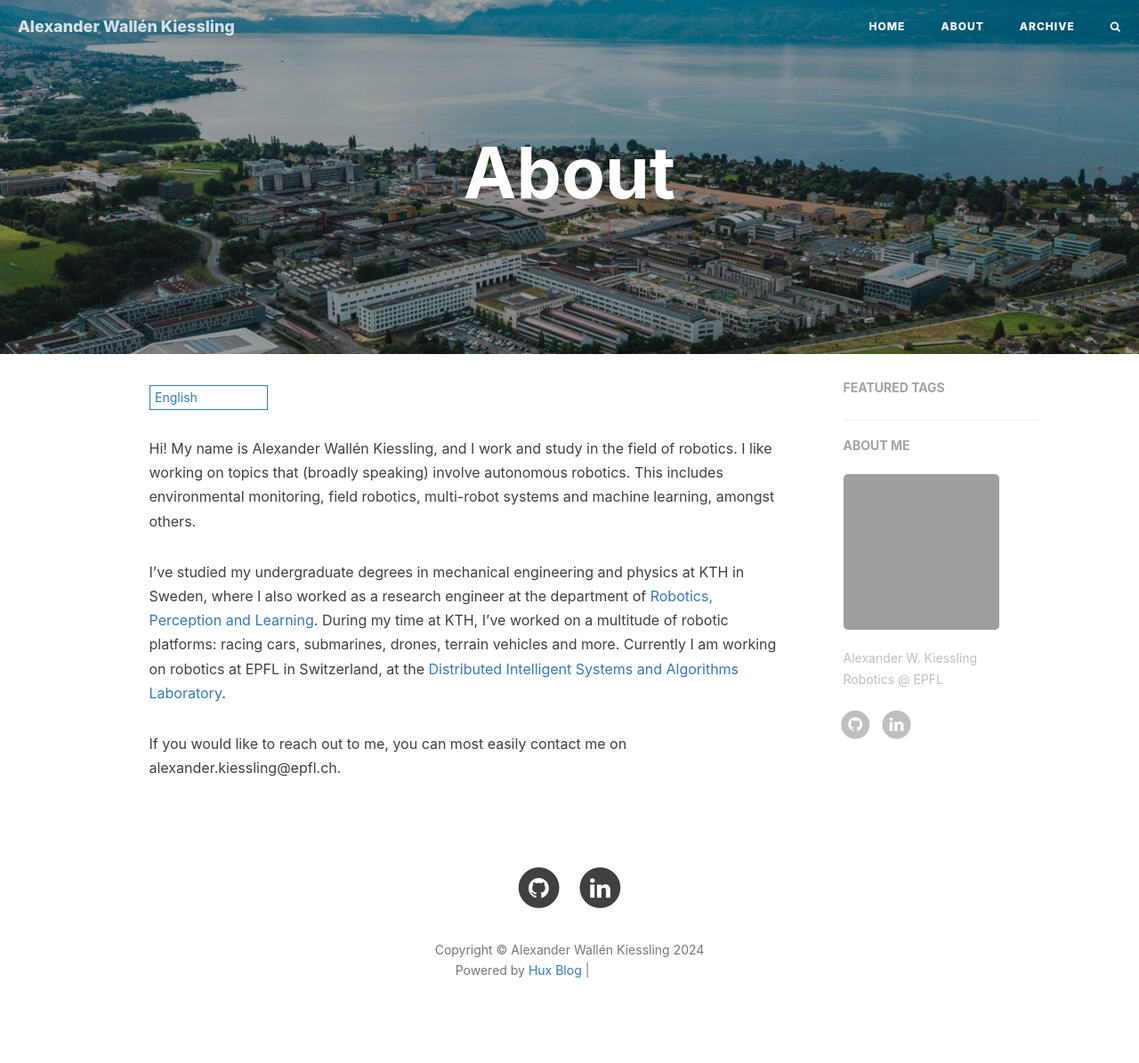
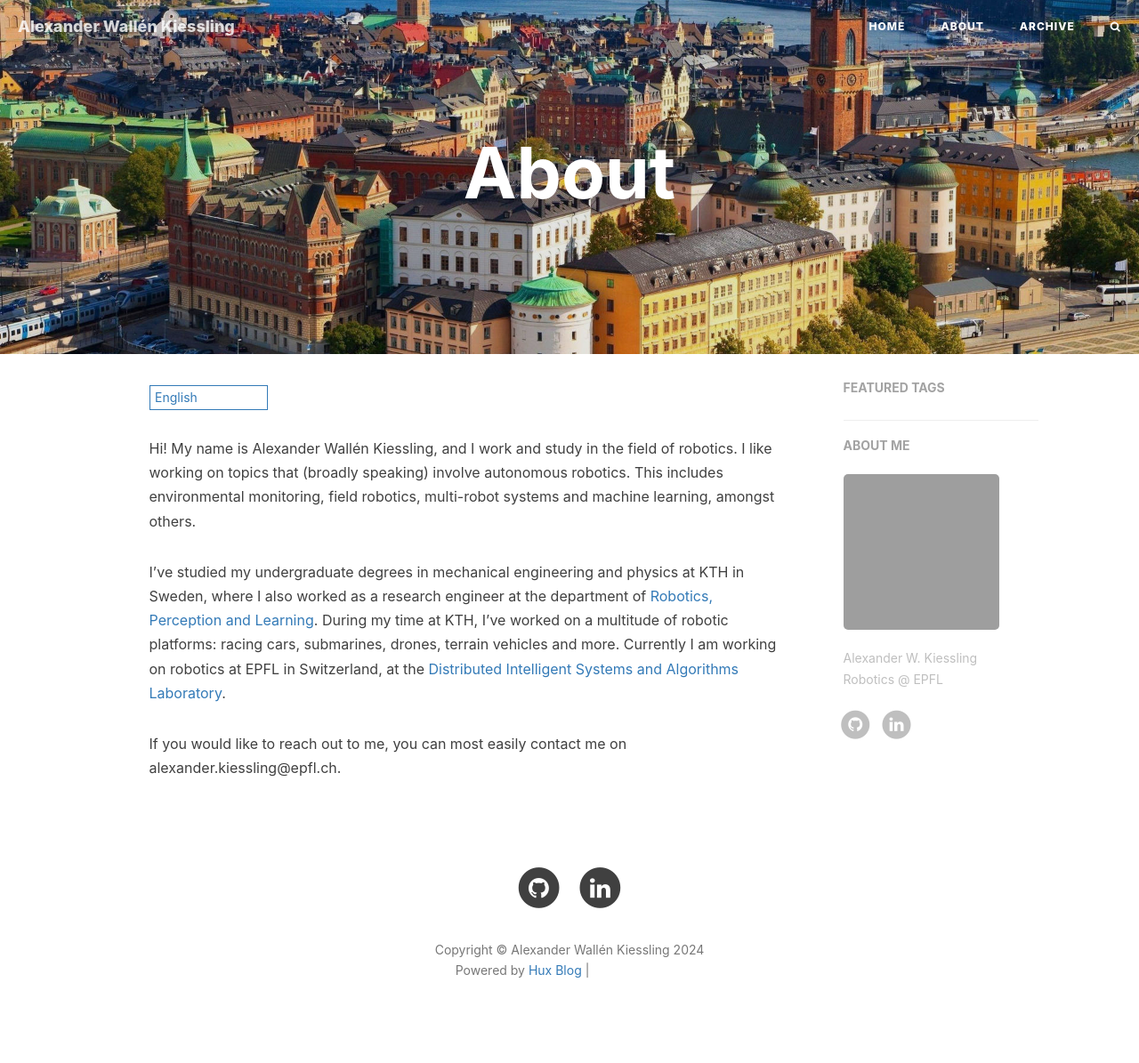
Before and after one commit to Alwaki/alwaki.github.io, a Jekyll site: the page built from about.html, in a window 1280 px wide. Shown: the whole page at 89% size. Built offline with Jekyll 4.4.1, drawn with Linux system fonts in a browser that asks for light colours; nearby versions of some CDN libraries; comment, search, counter and statistics services are not loaded; grey boxes are pictures that could not be loaded.

Commit message:
changed pictures for about & home

```diff
--- a/_config.yml
+++ b/_config.yml
@@ -1,7 +1,7 @@
 # Site settings
 title: Alexander Wallén Kiessling
 SEOTitle: Alex's Homepage / Blog
-header-img: img/EPFL-bg.jpg
+header-img: img/lausanne-bg.jpg
 email: alexander.kiessling@epfl.ch
 description: "Alex's Blog Page | Robotics, Teaching, Experiences"
 keyword: "Alex's Blog, Homepage, Alexander Kiessling, Alexander Wallén Kiessling, Github Pages"
--- a/about.html
+++ b/about.html
@@ -2,8 +2,8 @@
 layout: page
 title: "About"
 description: ""
-header-img: "img/EPFL-bg.jpg"
-header-mask: 0.3
+header-img: "img/stockholm-bg.jpg"
+header-mask: 0.1
 multilingual: true
 ---
 
```
Also changed, not shown: img/lausanne-bg.jpg (added), img/stockholm-bg.jpg (added).
